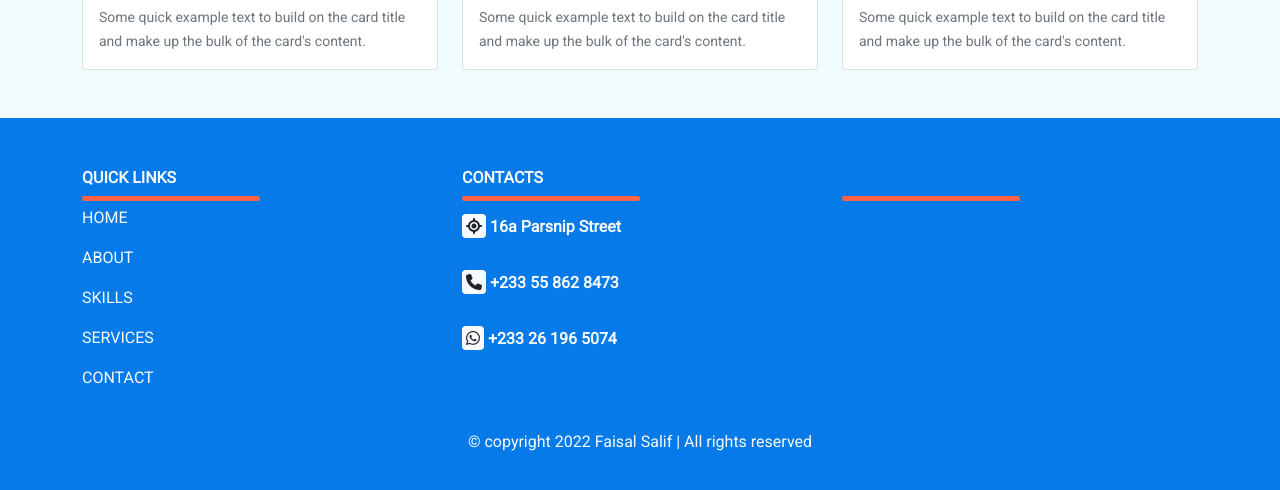
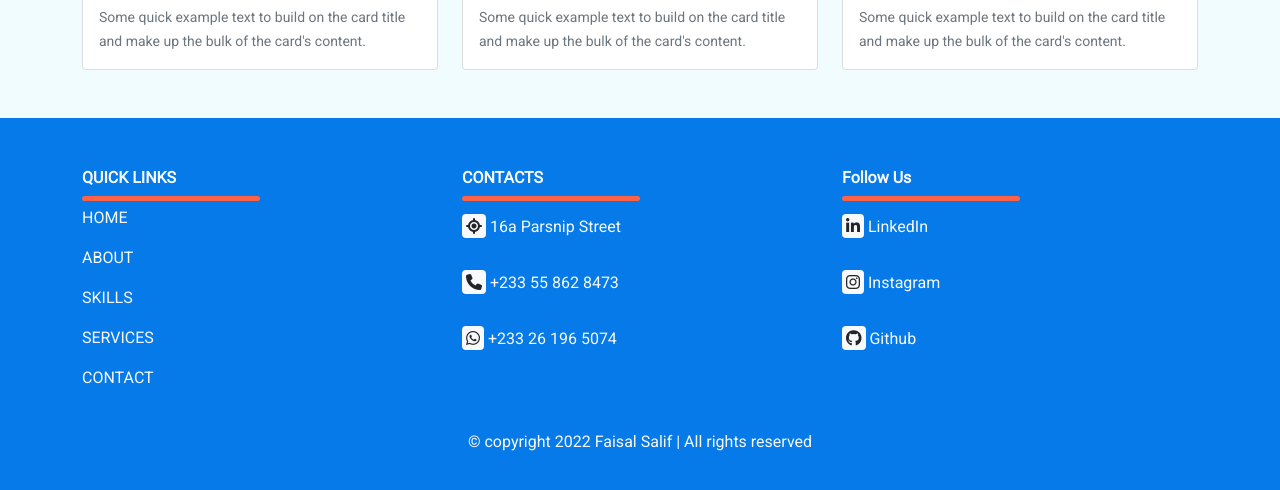
Before and after one commit to Dekin0Linux/portfolio, a plain HTML site: page index.html in a window 1280 px wide. Shown: the part 1853-2343 px from the top of the page. Drawn offline with nearby package versions, Linux system fonts and the light colour scheme; files whose address does not match are found by name.

Commit message:
second commit

```diff
--- a/index.html
+++ b/index.html
@@ -288,16 +288,18 @@
                 <div class="col-md-4">
                     <p class="fw-bold text-light sub">CONTACTS</p>
                     <div class="footer-right">
-                        <p><i class="fa-solid fa-location bg-light p-1 rounded my-2"></i><a href="https://goo.gl/maps/EJz5vP5hg7k55VrF9" class="text-light fw-bold"> 16a Parsnip Street</a></p>
-                        <p><i class="fa-solid fa-phone bg-light p-1 rounded my-2"></i><a href="tel:+233558628473" class="text-light fw-bold"> +233 55 862 8473</a></p>
-                        <p><i class="fa-brands fa-whatsapp bg-light p-1 rounded my-2"></i><a href="https://wa.me/+233261965074" class="text-light fw-bold"> +233 26 196 5074</a></p>
+                        <p><i class="fa-solid fa-location bg-light p-1 rounded my-2"></i><a href="https://goo.gl/maps/EJz5vP5hg7k55VrF9" class="text-light"> 16a Parsnip Street</a></p>
+                        <p><i class="fa-solid fa-phone bg-light p-1 rounded my-2"></i><a href="tel:+233558628473" class="text-light"> +233 55 862 8473</a></p>
+                        <p><i class="fa-brands fa-whatsapp bg-light p-1 rounded my-2"></i><a href="https://wa.me/+233261965074" class="text-light "> +233 26 196 5074</a></p>
                     </div>
                 </div>
 
                 <div class="col-md-4">
-                    <p class="fw-bold text-light sub"></p>
+                    <p class="fw-bold text-light sub">Follow Us</p>
                     <div class="footer-right">
-
+                        <p><i class="fa-brands fa-linkedin-in bg-light p-1 rounded my-2"></i><a href="https://www.linkedin.com/in/salifu-faisal-89b02379/" class="text-light "> LinkedIn</a></p>
+                        <p><i class="fa-brands fa-instagram bg-light p-1 rounded my-2"></i><a href="https://instagram.com/dekingraphix" class="text-light"> Instagram</a></p>
+                        <p><i class="fa-brands fa-github bg-light p-1 rounded my-2"></i><a href="https://github.com/Dekin0Linux" class="text-light "> Github</a></p>
                     </div>
                 </div>
             </div>
```
